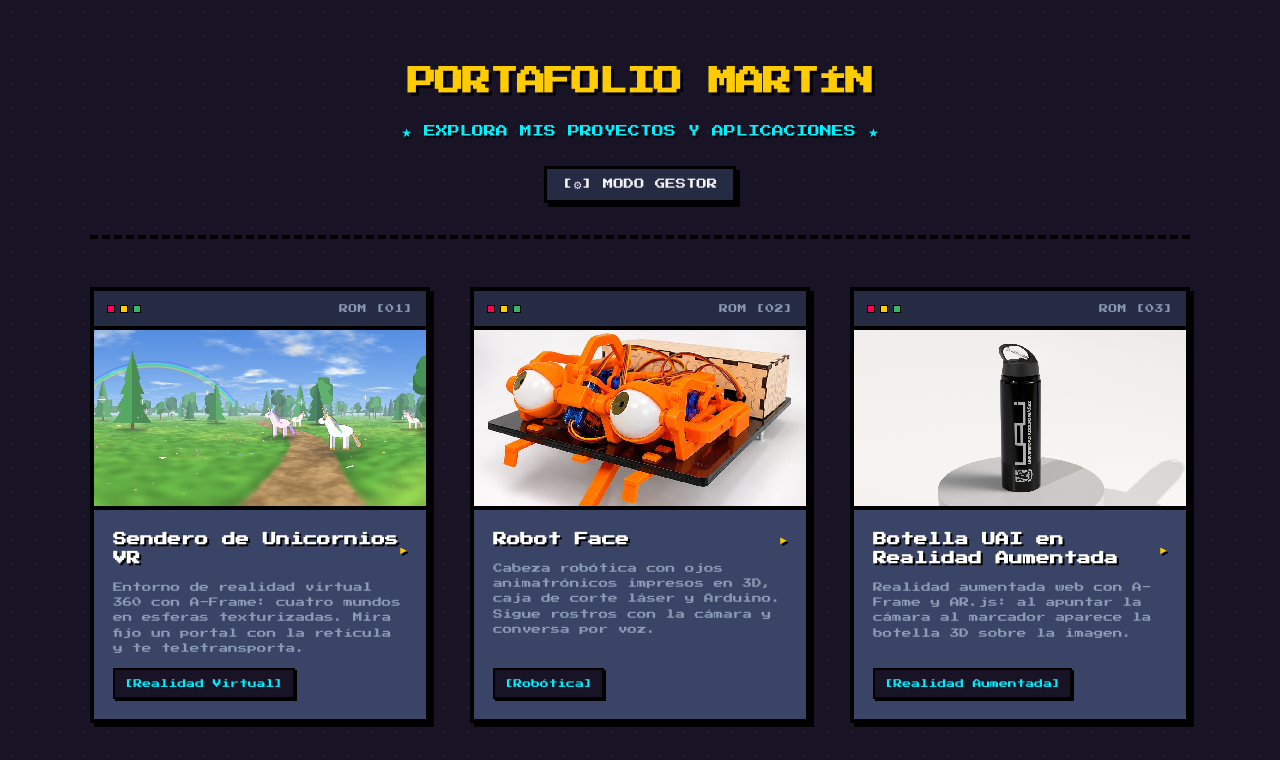
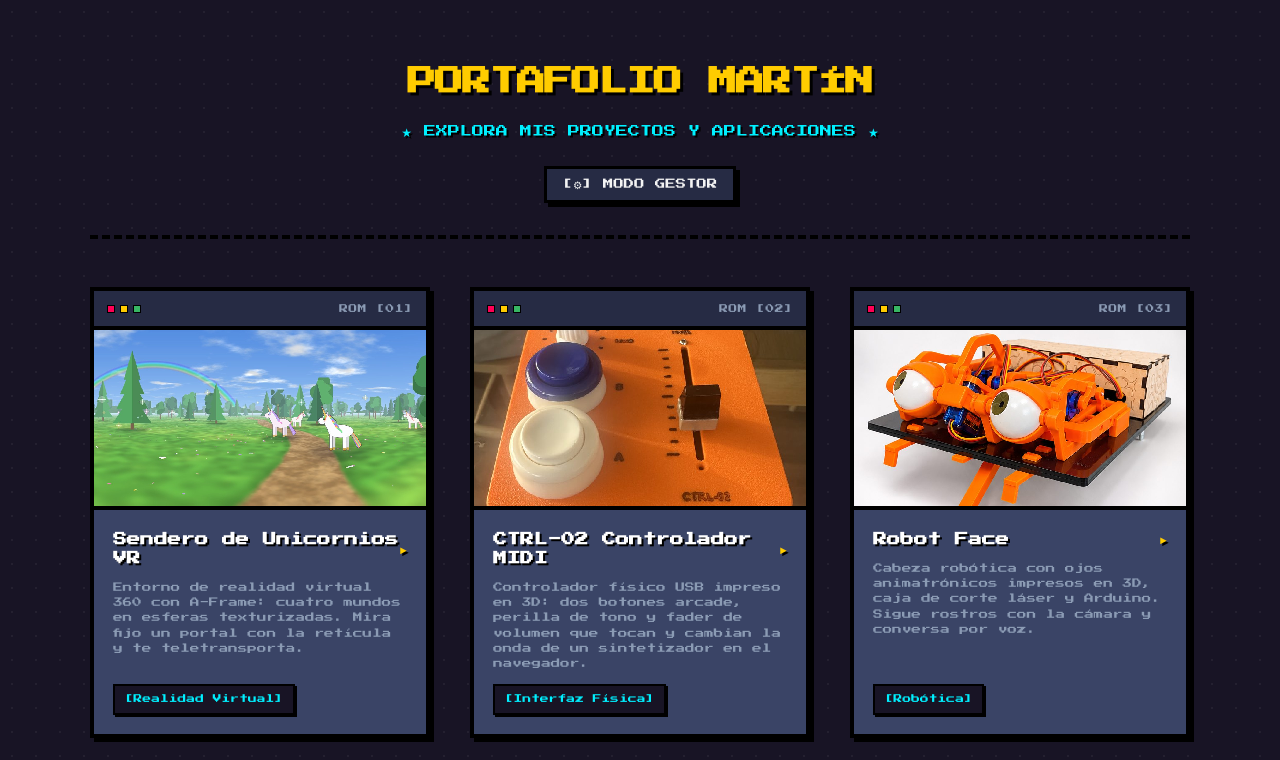
Before and after one commit to martindonoso2005-cell/Portafolio, a plain HTML site: page index.html in a window 1280 px wide. Shown: the top 760 px of the page. Drawn offline with Linux system fonts and the light colour scheme.

Commit message:
Agregar el controlador MIDI CTRL-02 al portafolio
Tarjeta con foto propia (img/ctrl02.jpg) que enlaza a la pagina del proyecto Interfaz-Midi.

Co-Authored-By: Claude Opus 5.5 <noreply@anthropic.com>

```diff
--- a/index.html
+++ b/index.html
@@ -435,6 +435,14 @@
         tag: "Realidad Virtual"
       },
       {
+        id: 10,
+        title: "CTRL-02 Controlador MIDI",
+        url: "https://martindonoso2005-cell.github.io/Interfaz-Midi/",
+        img: "img/ctrl02.jpg",
+        desc: "Controlador físico USB impreso en 3D: dos botones arcade, perilla de tono y fader de volumen que tocan y cambian la onda de un sintetizador en el navegador.",
+        tag: "Interfaz Física"
+      },
+      {
         id: 7,
         title: "Robot Face",
         url: "robotface/",
```
Also changed, not shown: img/ctrl02.jpg (added).
